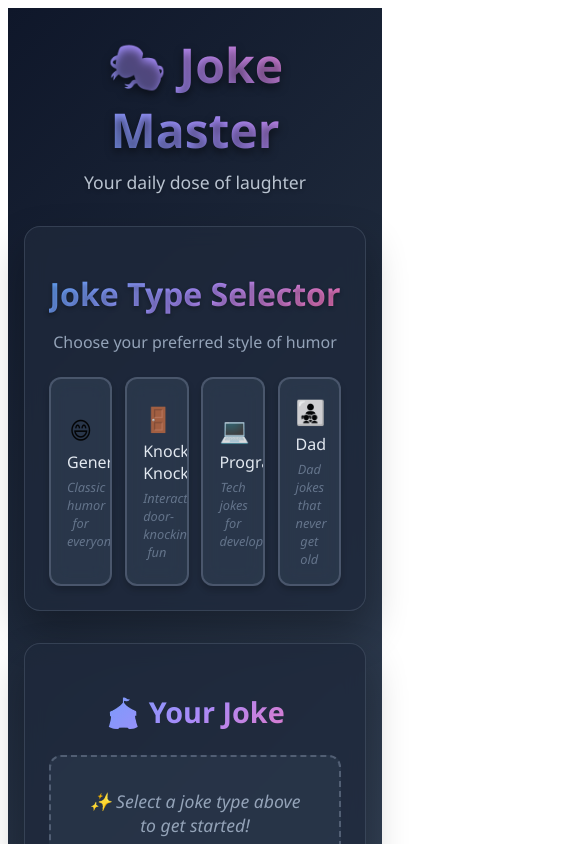
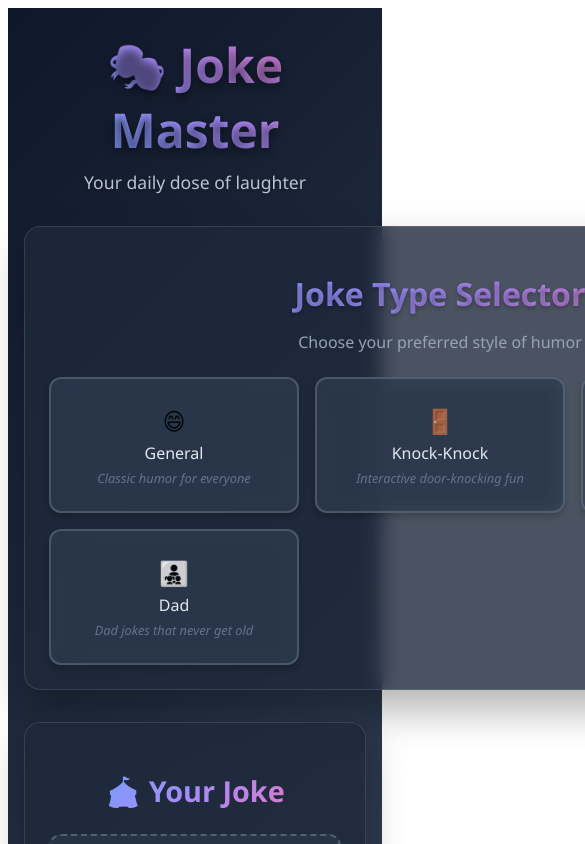
Before and after one commit to HA11723/joke-master, a React (Vite) app in the folder client/: page / in a window 390 px wide. Shown: the top 844 px of the page, 585 px wide, since content can reach past the window. Built offline with nearby package versions, Linux system fonts and the light colour scheme.

Commit message:
Add responsive mobile design: improved layout, spacing, and touch-friendly interactions

```diff
--- a/client/App.js
+++ b/client/App.js
@@ -11,12 +11,18 @@ function App() {
       "linear-gradient(135deg, #0f172a 0%, #1e293b 50%, #334155 100%)",
     padding: "1.5rem 1rem",
     fontFamily: "'Segoe UI', Tahoma, Geneva, Verdana, sans-serif",
+    "@media (max-width: 768px)": {
+      padding: "1rem 0.5rem",
+    },
   };
 
   const headerStyle = {
     textAlign: "center",
     marginBottom: "2rem",
     color: "#ffffff",
+    "@media (max-width: 768px)": {
+      marginBottom: "1.5rem",
+    },
   };
 
   const mainTitleStyle = {
@@ -28,6 +34,9 @@ function App() {
     WebkitBackgroundClip: "text",
     WebkitTextFillColor: "transparent",
     backgroundClip: "text",
+    "@media (max-width: 768px)": {
+      fontSize: "2.2rem",
+    },
   };
 
   const subtitleStyle = {
@@ -37,6 +46,9 @@ function App() {
     opacity: "0.9",
     textShadow: "0 2px 4px rgba(0, 0, 0, 0.3)",
     color: "#cbd5e1",
+    "@media (max-width: 768px)": {
+      fontSize: "1rem",
+    },
   };
 
   const contentContainerStyle = {
@@ -45,6 +57,9 @@ function App() {
     display: "flex",
     flexDirection: "column",
     gap: "2rem",
+    "@media (max-width: 768px)": {
+      gap: "1.5rem",
+    },
   };
 
   return (
--- a/client/Joke.js
+++ b/client/Joke.js
@@ -42,6 +42,11 @@ function Joke({ selectedType }) {
     boxShadow: "0 20px 40px rgba(0, 0, 0, 0.3)",
     border: "1px solid rgba(148, 163, 184, 0.2)",
     backdropFilter: "blur(10px)",
+    "@media (max-width: 768px)": {
+      padding: "1rem",
+      margin: "0 0.5rem",
+      borderRadius: "12px",
+    },
   };
 
   const titleStyle = {
@@ -54,6 +59,10 @@ function Joke({ selectedType }) {
     WebkitBackgroundClip: "text",
     WebkitTextFillColor: "transparent",
     backgroundClip: "text",
+    "@media (max-width: 768px)": {
+      fontSize: "1.4rem",
+      marginBottom: "1rem",
+    },
   };
 
   const loadingStyle = {
@@ -62,6 +71,10 @@ function Joke({ selectedType }) {
     fontSize: "1.1rem",
     color: "#94a3b8",
     fontWeight: "500",
+    "@media (max-width: 768px)": {
+      padding: "1.5rem",
+      fontSize: "1rem",
+    },
   };
 
   const jokeContainerStyle = {
@@ -72,6 +85,10 @@ function Joke({ selectedType }) {
     border: "1px solid rgba(148, 163, 184, 0.3)",
     position: "relative",
     backdropFilter: "blur(10px)",
+    "@media (max-width: 768px)": {
+      padding: "1rem",
+      marginBottom: "1rem",
+    },
   };
 
   const setupStyle = {
@@ -82,6 +99,10 @@ function Joke({ selectedType }) {
     lineHeight: "1.5",
     textAlign: "center",
     fontStyle: "italic",
+    "@media (max-width: 768px)": {
+      fontSize: "1.1rem",
+      lineHeight: "1.4",
+    },
   };
 
   const punchlineStyle = {
@@ -95,6 +116,10 @@ function Joke({ selectedType }) {
     backgroundColor: "rgba(96, 165, 250, 0.15)",
     borderRadius: "8px",
     border: "2px solid rgba(96, 165, 250, 0.3)",
+    "@media (max-width: 768px)": {
+      fontSize: "1.2rem",
+      padding: "0.6rem",
+    },
   };
 
   const buttonStyle = {
@@ -111,6 +136,11 @@ function Joke({ selectedType }) {
     display: "block",
     margin: "0 auto",
     minWidth: "180px",
+    "@media (max-width: 768px)": {
+      padding: "0.7rem 1.2rem",
+      fontSize: "0.95rem",
+      minWidth: "160px",
+    },
   };
 
   const buttonHoverStyle = {
@@ -127,6 +157,10 @@ function Joke({ selectedType }) {
     backgroundColor: "rgba(51, 65, 85, 0.4)",
     borderRadius: "12px",
     border: "2px dashed rgba(148, 163, 184, 0.4)",
+    "@media (max-width: 768px)": {
+      padding: "1.5rem",
+      fontSize: "1rem",
+    },
   };
 
   const typeBadgeStyle = {
--- a/client/TypeChooser.js
+++ b/client/TypeChooser.js
@@ -7,46 +7,18 @@ function TypeChooser({ setSelectedType, selectedType }) {
     setSelectedType(type);
   };
 
-  const containerStyle = {
-    maxWidth: "1000px",
-    margin: "0 auto",
-    padding: "1.5rem",
-    fontFamily: "'Segoe UI', Tahoma, Geneva, Verdana, sans-serif",
-    backgroundColor: "rgba(30, 41, 59, 0.8)",
-    borderRadius: "16px",
-    boxShadow: "0 20px 40px rgba(0, 0, 0, 0.3)",
-    border: "1px solid rgba(148, 163, 184, 0.2)",
-    backdropFilter: "blur(10px)",
-  };
-
-  const titleStyle = {
-    fontSize: "2rem",
-    fontWeight: "700",
-    color: "#f8fafc",
-    textAlign: "center",
-    marginBottom: "1rem",
-    background: "linear-gradient(135deg, #60a5fa, #a78bfa, #f472b6)",
-    WebkitBackgroundClip: "text",
-    WebkitTextFillColor: "transparent",
-    backgroundClip: "text",
-    textShadow: "0 2px 4px rgba(0, 0, 0, 0.3)",
-  };
-
-  const subtitleStyle = {
-    fontSize: "1rem",
-    color: "#94a3b8",
-    textAlign: "center",
-    marginBottom: "1.5rem",
-    fontWeight: "400",
-  };
-
   const typesContainerStyle = {
     display: "grid",
-    gridTemplateColumns: "repeat(4, 1fr)",
-    gap: "0.8rem",
+    gridTemplateColumns: "repeat(auto-fit, minmax(250px, 1fr))",
+    gap: "1rem",
     marginTop: "0.5rem",
     maxWidth: "1000px",
     margin: "0.5rem auto 0 auto",
+    "@media (max-width: 768px)": {
+      gridTemplateColumns: "1fr",
+      gap: "0.8rem",
+      padding: "0 1rem",
+    },
   };
 
   const typeCardStyle = (isSelected) => ({
@@ -71,6 +43,13 @@ function TypeChooser({ setSelectedType, selectedType }) {
     display: "flex",
     flexDirection: "column",
     justifyContent: "center",
+    "@media (max-width: 768px)": {
+      minHeight: "80px",
+      padding: "1.2rem",
+      flexDirection: "row",
+      alignItems: "center",
+      gap: "1rem",
+    },
   });
 
   const typeCardHoverStyle = {
@@ -88,6 +67,10 @@ function TypeChooser({ setSelectedType, selectedType }) {
     textAlign: "center",
     margin: "0",
     transition: "color 0.3s ease",
+    "@media (max-width: 768px)": {
+      fontSize: "1.1rem",
+      textAlign: "left",
+    },
   });
 
   const typeIconStyle = {
@@ -95,6 +78,11 @@ function TypeChooser({ setSelectedType, selectedType }) {
     marginBottom: "0.3rem",
     textAlign: "center",
     opacity: "0.9",
+    "@media (max-width: 768px)": {
+      fontSize: "2rem",
+      marginBottom: "0",
+      flexShrink: "0",
+    },
   };
 
   const selectedIndicatorStyle = {
@@ -134,6 +122,52 @@ function TypeChooser({ setSelectedType, selectedType }) {
       dad: "Dad jokes that never get old",
     };
     return descriptions[type] || "Funny jokes";
+  };
+
+  const containerStyle = {
+    maxWidth: "1000px",
+    margin: "0 auto",
+    padding: "1.5rem",
+    fontFamily: "'Segoe UI', Tahoma, Geneva, Verdana, sans-serif",
+    backgroundColor: "rgba(30, 41, 59, 0.8)",
+    borderRadius: "16px",
+    boxShadow: "0 20px 40px rgba(0, 0, 0, 0.3)",
+    border: "1px solid rgba(148, 163, 184, 0.2)",
+    backdropFilter: "blur(10px)",
+    "@media (max-width: 768px)": {
+      padding: "1rem",
+      margin: "0 0.5rem",
+      borderRadius: "12px",
+    },
+  };
+
+  const titleStyle = {
+    fontSize: "2rem",
+    fontWeight: "700",
+    color: "#f8fafc",
+    textAlign: "center",
+    marginBottom: "1rem",
+    background: "linear-gradient(135deg, #60a5fa, #a78bfa, #f472b6)",
+    WebkitBackgroundClip: "text",
+    WebkitTextFillColor: "transparent",
+    backgroundClip: "text",
+    textShadow: "0 2px 4px rgba(0, 0, 0, 0.3)",
+    "@media (max-width: 768px)": {
+      fontSize: "1.5rem",
+      marginBottom: "0.8rem",
+    },
+  };
+
+  const subtitleStyle = {
+    fontSize: "1rem",
+    color: "#94a3b8",
+    textAlign: "center",
+    marginBottom: "1.5rem",
+    fontWeight: "400",
+    "@media (max-width: 768px)": {
+      fontSize: "0.9rem",
+      marginBottom: "1rem",
+    },
   };
 
   return (
@@ -184,6 +218,11 @@ function TypeChooser({ setSelectedType, selectedType }) {
                   textAlign: "center",
                   margin: "0.3rem 0 0 0",
                   fontStyle: "italic",
+                  "@media (max-width: 768px)": {
+                    fontSize: "0.75rem",
+                    textAlign: "left",
+                    margin: "0.2rem 0 0 0",
+                  },
                 }}
               >
                 {getTypeDescription(type)}
```
